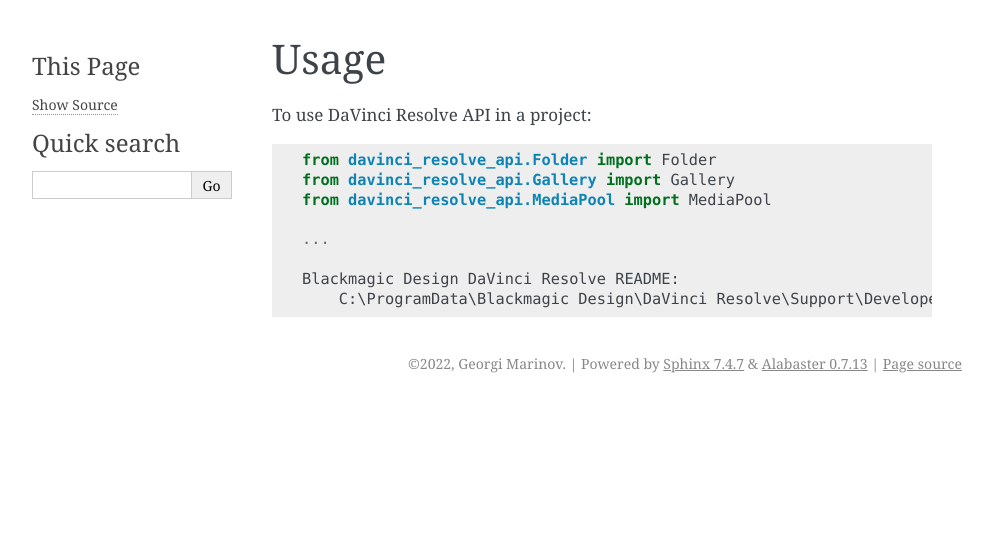
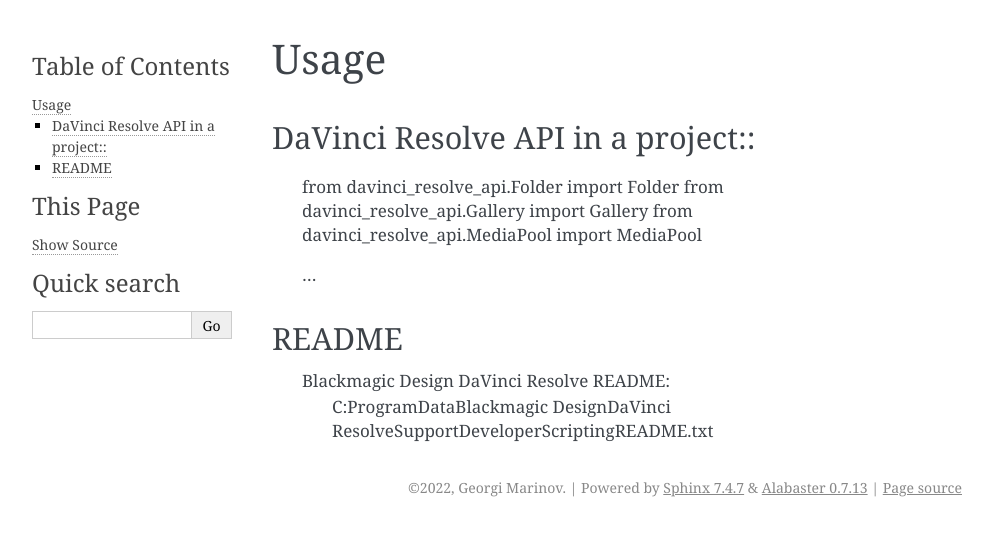
Before and after one commit to GMarinow/davinci_resolve_api, a Sphinx documentation site: the page built from docs/usage.rst, in a window 1280 px wide. Shown: the top 536 px of the page, without its empty margins (148-1141 px from the left). Built offline with Sphinx 7.4.7, drawn with Linux system fonts in a browser that asks for light colours; pages that are not in the unit, such as notebooks, are missing from menus.

Commit message:
Update usage.rst

```diff
--- a/docs/usage.rst
+++ b/docs/usage.rst
@@ -1,8 +1,11 @@
+.. highlight:: shell
+
 =====
 Usage
 =====
 
-To use DaVinci Resolve API in a project::
+DaVinci Resolve API in a project::
+----------------------------------
 
     from davinci_resolve_api.Folder import Folder
     from davinci_resolve_api.Gallery import Gallery
@@ -10,5 +13,7 @@ To use DaVinci Resolve API in a project::
 
     ...
 
+README
+------
     Blackmagic Design DaVinci Resolve README:
         C:\ProgramData\Blackmagic Design\DaVinci Resolve\Support\Developer\Scripting\README.txt
```
